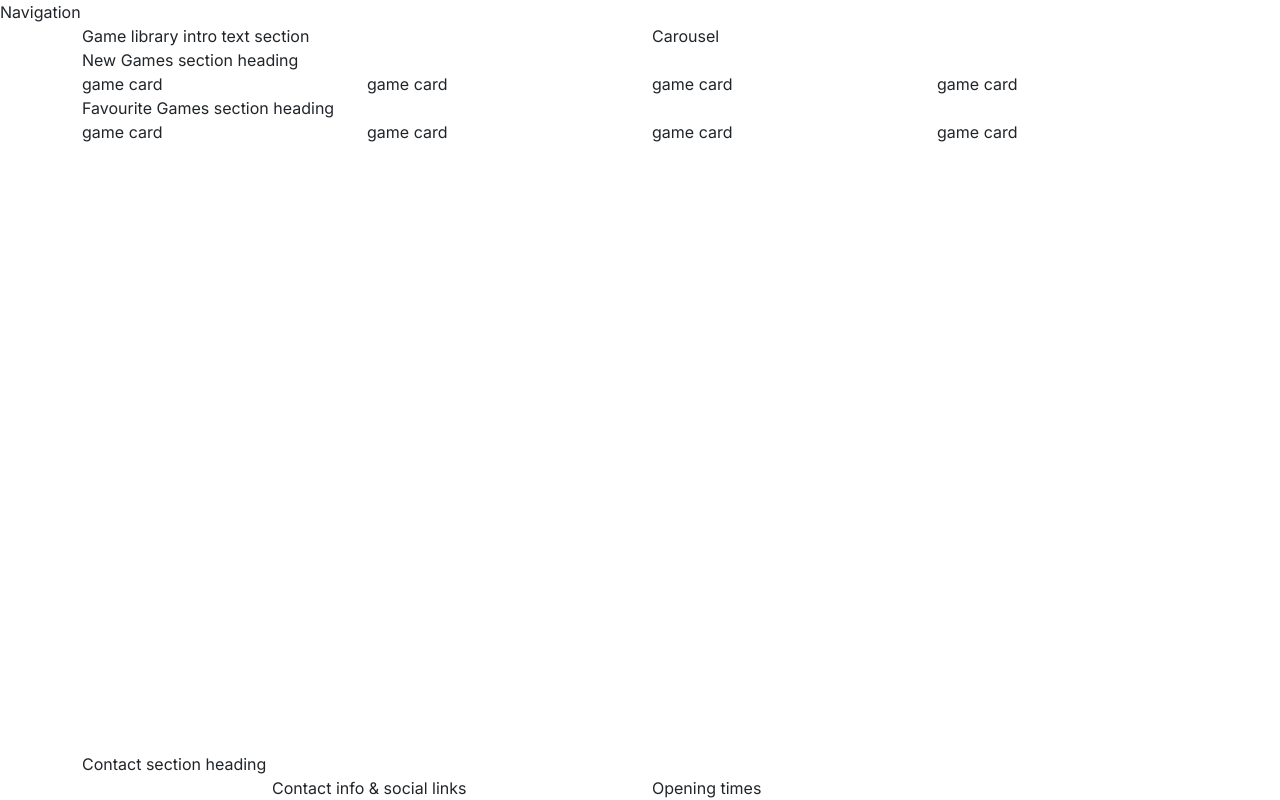
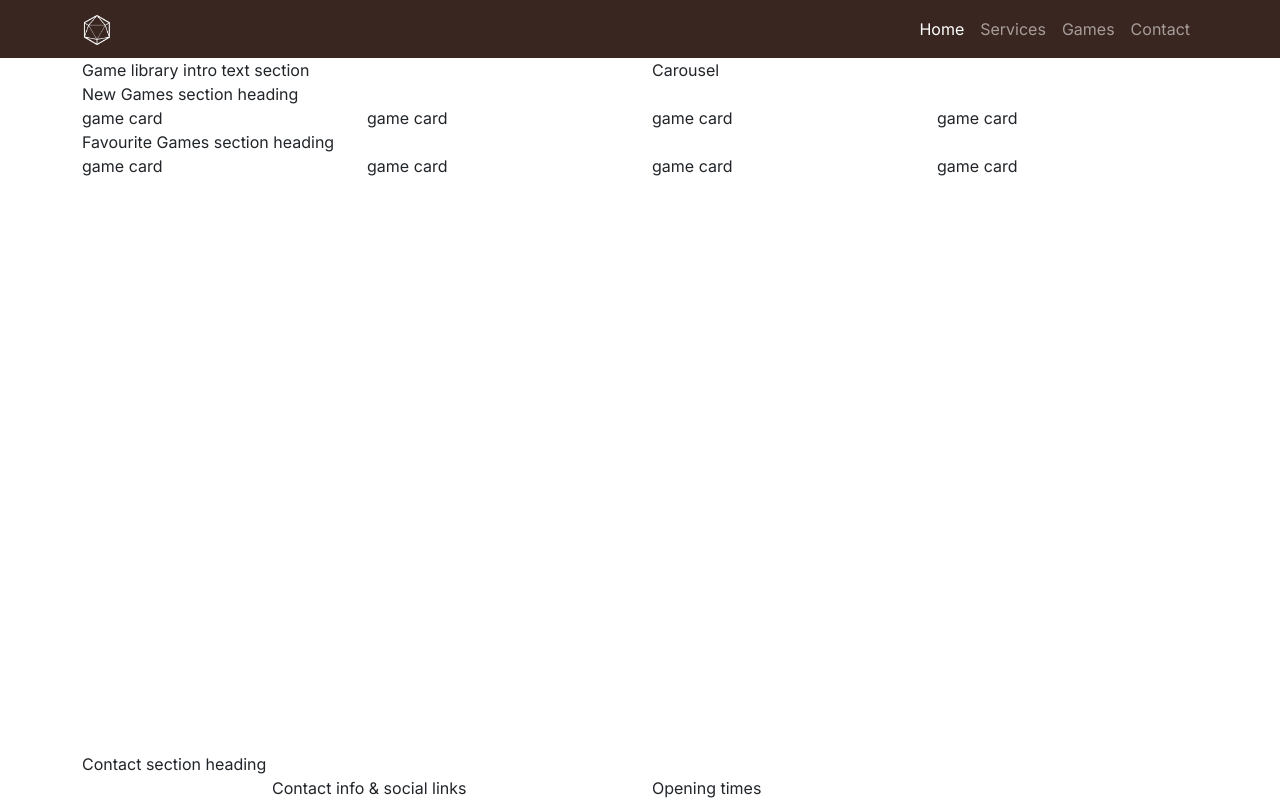
Before and after one commit to Alex-McAlpine/boardwalk-games, a plain HTML site: page game-library.html in a window 1280 px wide. Drawn offline with nearby package versions, Linux system fonts and the light colour scheme; a web font is replaced by a local one.

Commit message:
Added Navbar to game-library

```diff
--- a/game-library.html
+++ b/game-library.html
@@ -25,7 +25,34 @@
 
 <body class="d-flex flex-column min-vh-100">
     <!-- Navigation -->
-    <div>Navigation</div>
+    <nav id="navbar" class="navbar navbar-expand-lg" data-bs-theme="dark">
+            <div class="container">
+                <a class="navbar-brand" href="index.html">
+                    <img src="../boardwalk-games/assets/css/images/logo-sm-white.png" alt="Boardwalk Games logo"
+                        class="logo">
+                </a>
+                <button class="navbar-toggler" type="button" data-bs-toggle="collapse" data-bs-target="#navbarNav"
+                    aria-controls="navbarNav" aria-expanded="false" aria-label="Toggle navigation">
+                    <span class="navbar-toggler-icon"></span>
+                </button>
+                <div class="collapse navbar-collapse" id="navbarNav">
+                    <ul class="navbar-nav ms-auto">
+                        <li class="nav-item">
+                            <a class="nav-link active" aria-current="page" href="index.html">Home</a>
+                        </li>
+                        <li class="nav-item">
+                            <a class="nav-link" href="#">Services</a>
+                        </li>
+                        <li class="nav-item">
+                            <a class="nav-link" href="game-library.html">Games</a>
+                        </li>
+                        <li class="nav-item">
+                            <a class="nav-link" href="#">Contact</a>
+                        </li>
+                    </ul>
+                </div>
+            </div>
+        </nav>
 
     <!-- Header with carousel -->
     <header class="container">
```
